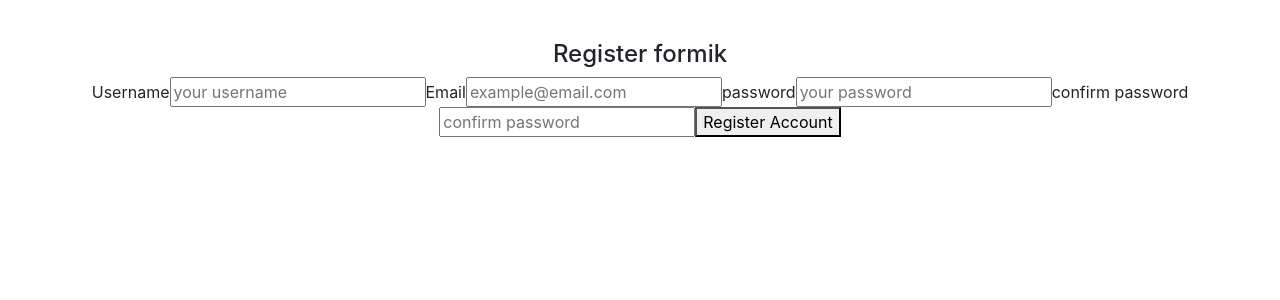
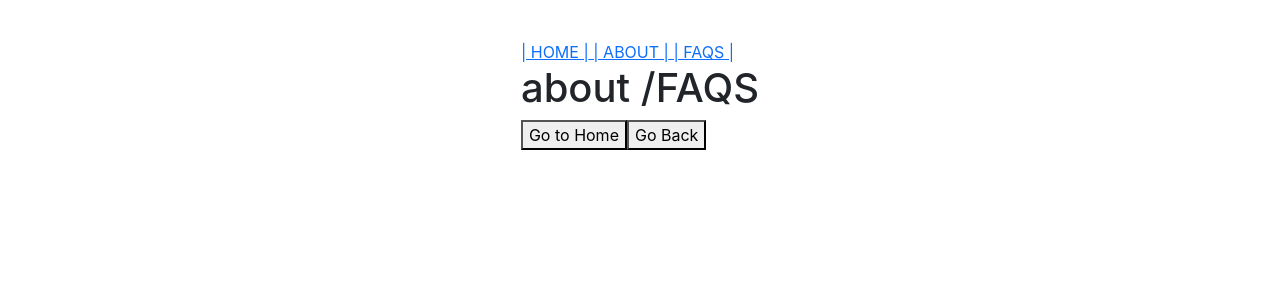
Before and after one commit to latinogan/curso-react, a React (Create React App) app in the folder hola-mundo/: page /faqs in a window 1280 px wide. Shown: the top 300 px of the page. Built offline with nearby package versions, Linux system fonts and the light colour scheme.

Commit message:
we added react router dom use location and use navigation example

```diff
--- a/hola-mundo/package.json
+++ b/hola-mundo/package.json
@@ -14,6 +14,8 @@
     "react": "^18.2.0",
     "react-bootstrap-icons": "^1.8.4",
     "react-dom": "^18.2.0",
+    "react-router": "^6.4.1",
+    "react-router-dom": "^6.4.1",
     "react-scripts": "5.0.1",
     "web-vitals": "^2.1.4",
     "yup": "^0.32.11"
--- /dev/null
+++ b/hola-mundo/src/AppRoutingone.js
@@ -0,0 +1,36 @@
+
+import { BrowserRouter as Router, Link } from "react-router-dom"
+import { Route, Routes} from 'react-router'
+
+import HomePage from "./pages/home/HomePage";
+import AboutPage from "./pages/home/about-faqs/AboutPage";
+
+import NotFoundPage from "./pages/home/auth/404/NotFoundPage";
+
+
+function AppRoutingone() {
+    return (
+      <Router>
+      <div>
+      <aside>
+        <Link to="/"> | HOME |</Link>
+        <Link to="about"> | ABOUT |</Link>
+        <Link to="faqs"> | FAQS |</Link>
+      </aside>
+      <main>
+      <Routes>
+        <Route path="/" element={<HomePage/>} />
+        <Route path='about' element={<AboutPage/>} />
+        <Route path='faqs' element={<AboutPage/>} />
+        <Route path="NotFoundPage" element={<NotFoundPage />}/>
+      </Routes>
+
+      </main>
+       </div>
+
+      </Router>
+
+    );
+}
+
+export default AppRoutingone;
--- a/hola-mundo/src/index.js
+++ b/hola-mundo/src/index.js
@@ -9,11 +9,14 @@ import  'bootstrap-icons/font/bootstrap-icons.css'
 import './index.css';
 import App from './App';
 import reportWebVitals from './reportWebVitals';
+import AppRoutingone from './AppRoutingone';
+
 
 const root = ReactDOM.createRoot(document.getElementById('root'));
 root.render(
   <React.StrictMode>
-    <App />
+  {  /* <App />*/}
+  <AppRoutingone />
   </React.StrictMode>
 );
 
--- /dev/null
+++ b/hola-mundo/src/pages/home/HomePage.jsx
@@ -0,0 +1,12 @@
+import React from 'react';
+
+const HomePage = () => {
+    return (
+        <div>
+            <h1>Home Page</h1>
+
+        </div>
+    );
+}
+
+export default HomePage;
--- /dev/null
+++ b/hola-mundo/src/pages/home/about-faqs/AboutPage.jsx
@@ -0,0 +1,31 @@
+import React from "react"
+import {useLocation, useNavigate} from "react-router-dom";
+
+const AboutPage = () =>{
+     const location= useLocation();
+     const history=  useNavigate();
+
+     console.log("we are in route" ,location.pathname); //"/about /faq"
+
+     const navigate =(path)=> {
+        history.push(path);
+     }
+    const goBack= () =>{
+        history.goBack();
+    }
+
+
+
+    return (
+        <div>
+        <h1>  about /FAQS</h1>
+
+        <div>
+            <button onClick={ () =>navigate("/")}> Go to Home</button>
+            <button onClick={goBack}>Go Back</button>
+        </div>
+
+        </div>
+    )
+}
+export default AboutPage ;
--- /dev/null
+++ b/hola-mundo/src/pages/home/auth/404/NotFoundPage.jsx
@@ -0,0 +1,11 @@
+import React from 'react';
+
+const NotFoundPage = () => {
+    return (
+        <div>
+            <h1>404-page not found</h1>
+        </div>
+    );
+}
+
+export default NotFoundPage;
```
Also changed, not shown: 1 other file (tests, documents, lock files or other folders).
